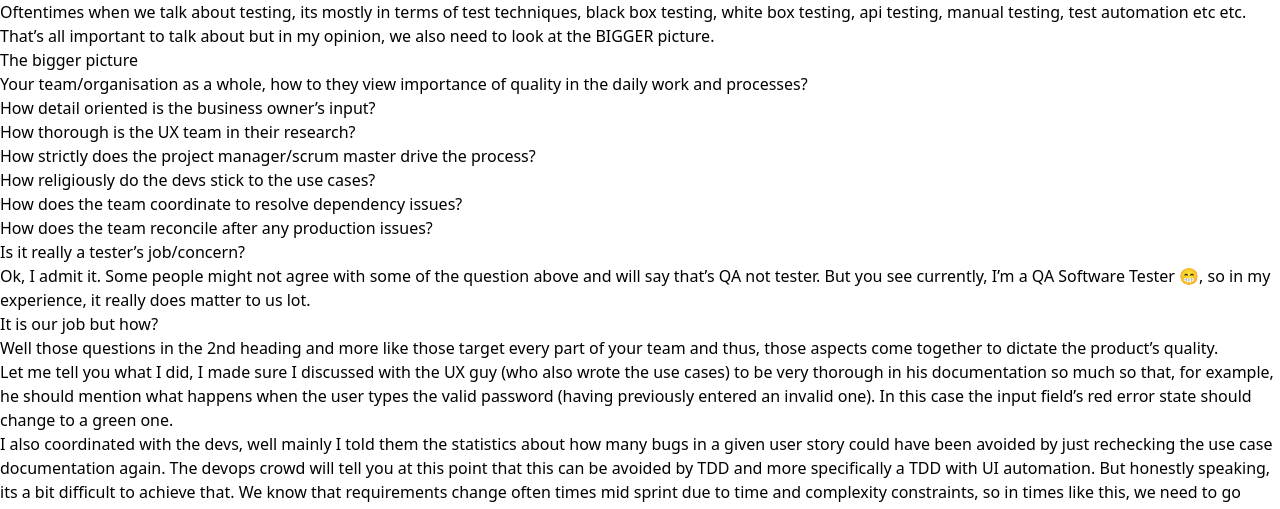
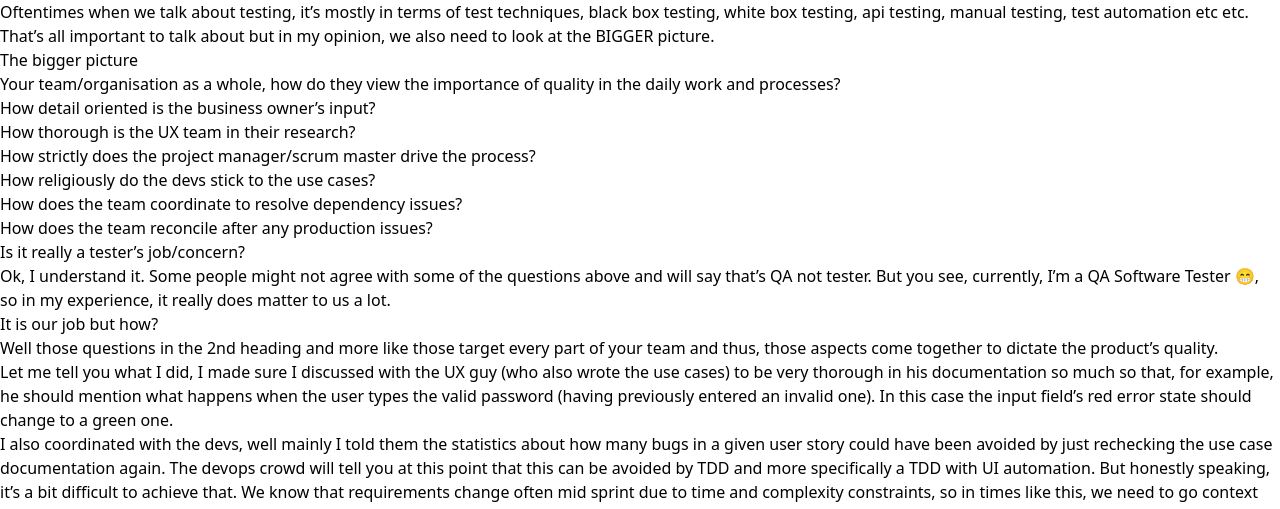
Before and after one commit to hananurrehman/hananurrehman.github.io, an Astro site: page /post/testing-strategy in a window 1280 px wide. Shown: the top 509 px of the page. Built offline with nearby package versions, Linux system fonts and the light colour scheme; Astro itself is replaced by a stand-in of ours.

Commit message:
Fixed grammar issues in a post

```diff
--- a/src/content/post/testing-strategy.md
+++ b/src/content/post/testing-strategy.md
@@ -5,10 +5,10 @@ description: When we test, we should think more than the usual bug reporting.
 dateFormatted: October 31, 2024
 ---
 
-Oftentimes when we talk about testing, its mostly in terms of test techniques, black box testing, white box testing, api testing, manual testing, test automation etc etc. That's all important to talk about but in my opinion, we also need to look at the BIGGER picture.
+Oftentimes when we talk about testing, it's mostly in terms of test techniques, black box testing, white box testing, api testing, manual testing, test automation etc etc. That's all important to talk about but in my opinion, we also need to look at the BIGGER picture.
 
 ### The bigger picture
-Your team/organisation as a whole, how to they view importance of quality in the daily work and processes?
+Your team/organisation as a whole, how do they view the importance of quality in the daily work and processes?
 - How detail oriented is the business owner's input?
 - How thorough is the UX team in their research?
 - How strictly does the project manager/scrum master drive the process?
@@ -17,14 +17,14 @@ Your team/organisation as a whole, how to they view importance of quality in the
 - How does the team reconcile after any production issues?
 
 ### Is it really a tester's job/concern?
-Ok, I admit it. Some people might not agree with some of the question above and will say that's QA not tester. But you see currently, I'm a QA Software Tester 😁, so in my experience, it really does matter to us lot.
+Ok, I understand it. Some people might not agree with some of the questions above and will say that's QA not tester. But you see, currently, I'm a QA Software Tester 😁, so in my experience, it really does matter to us a lot.
 
 ### It is our job but how?
 Well those questions in the 2nd heading and more like those target every part of your team and thus, those aspects come together to dictate the product's quality.
 
 Let me tell you what I did, I made sure I discussed with the UX guy (who also wrote the use cases) to be very thorough in his documentation so much so that, for example, he should mention what happens when the user types the valid password (having previously entered an invalid one). In this case the input field's red error state should change to a green one.
 
-I also coordinated with the devs, well mainly I told them the statistics about how many bugs in a given user story could have been avoided by just rechecking the use case documentation again. The devops crowd will tell you at this point that this can be avoided by TDD and more specifically a TDD with UI automation. But honestly speaking, its a bit difficult to achieve that. We know that requirements change often times mid sprint due to time and complexity constraints, so in times like this, we need to go context driven and think on whatever there's left that we can improve individually.
+I also coordinated with the devs, well mainly I told them the statistics about how many bugs in a given user story could have been avoided by just rechecking the use case documentation again. The devops crowd will tell you at this point that this can be avoided by TDD and more specifically a TDD with UI automation. But honestly speaking, it's a bit difficult to achieve that. We know that requirements change often mid sprint due to time and complexity constraints, so in times like this, we need to go context driven and think on whatever there's left that we can improve individually.
 
 There's more detail on this topic and a rather very in-depth perspective offered by [Daniel Knott](https://www.linkedin.com/in/daniel-knott/) in his Youtube video series:
 #### Software Testing Community Questions
```
